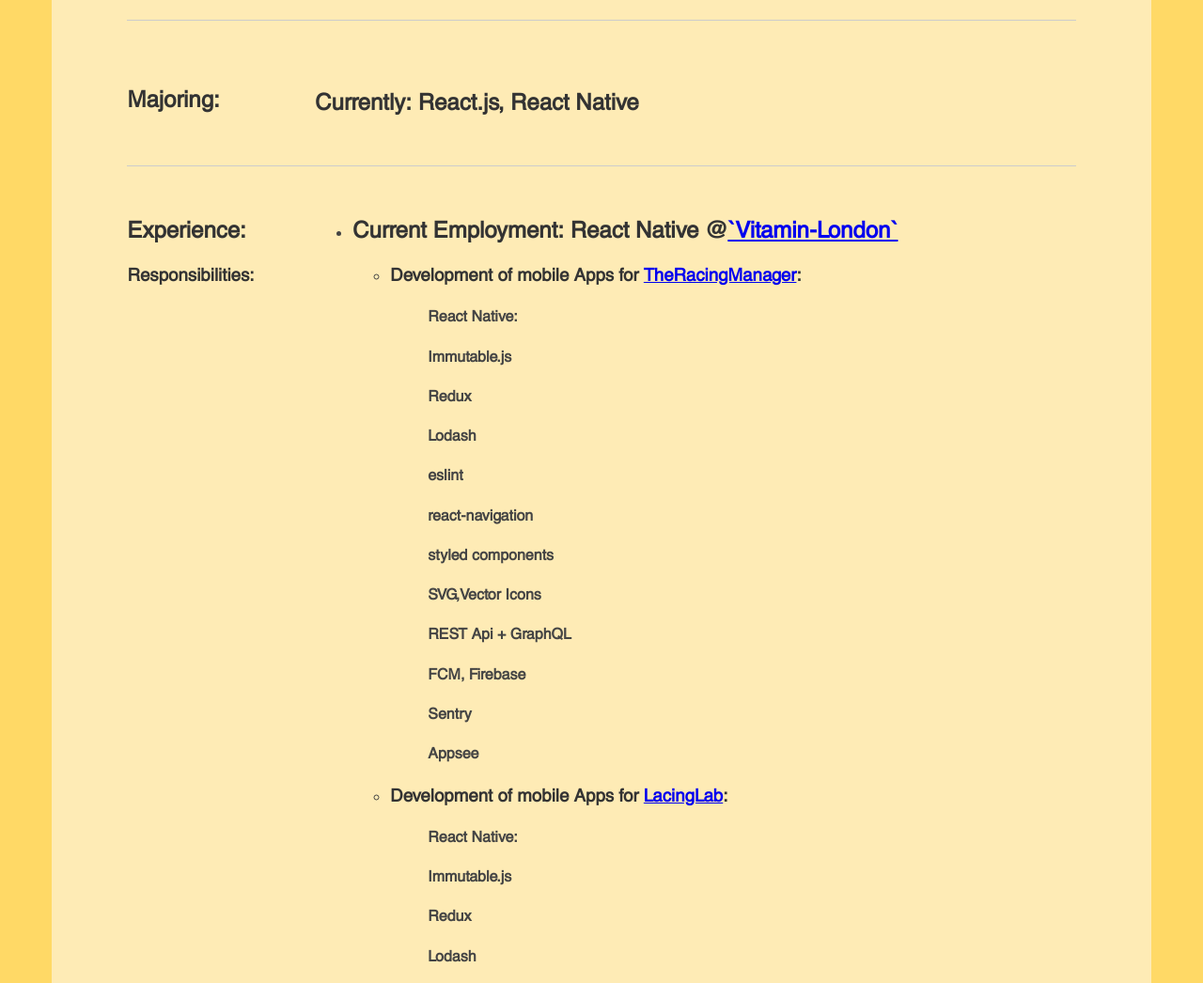
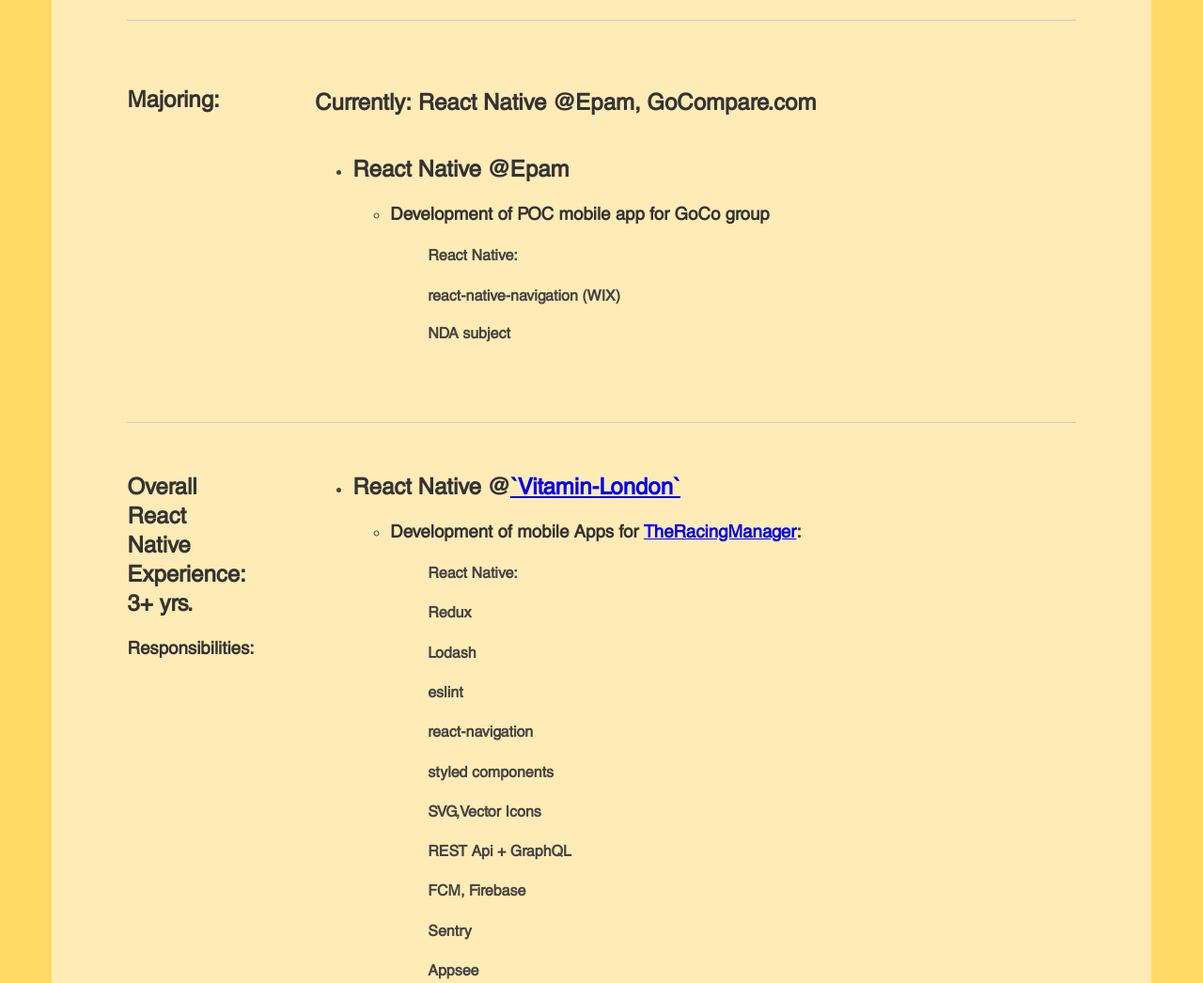
Before and after one commit to GrinchakAndrew/CV, a plain HTML site: page index.html in a window 1280 px wide. Shown: the part 861-1907 px from the top of the page at 94% size. Drawn offline with Linux system fonts and the light colour scheme.

Commit message:
update index.html
update index.html

```diff
--- a/index.html
+++ b/index.html
@@ -3,11 +3,9 @@
 <head>
     <meta http-equiv="Content-Type" content="text/html; charset=UTF-8">
     <title>Andrew Grinchak, CV</title>
-
     <link rel="stylesheet" type="text/css" href="css/Resume.css" media="all">
     <script type="text/javascript" src="js/main.js"></script>
 </head>
-
 <body>
     <div id="resume">
         <div id="main">
@@ -65,14 +63,34 @@
                             <div class="bd-c">
                                 <p class="enlarge">
                                 </p>
-								<h2>Currently: React.js, React Native</h2>
-                                <p></p>
+								<h2>Currently: React Native @Epam, GoCompare.com</h2>
+                            </div>
+                            <div class="bd-c">
+                                <div class="job">
+                                    <ul>
+                                        <li>
+                                            <h2>React Native @Epam</h2>
+                                            <ul>
+                                                <li>
+                                                    <h3>Development of POC mobile app for GoCo group</h3>
+                                                    <ul style="list-style-type: none;">
+                                                </li>
+                                                <h4>React Native: </h4>
+                                                <li>
+                                                    <h4>react-native-navigation (WIX)</h4>
+                                                </li>
+                                                <li>
+                                                    <h4><p>NDA subject</p></h4>
+                                                </li>
+                                            </ul>
+                                        </li>
+                                    </ul>
+                                </div>
                             </div>
                         </div>
-
                         <div class="bd-b">
                             <div class="bd-c first">
-                                <h2>Experience:</h2>
+                                <h2>Overall React Native Experience: 3+ yrs.</h2>
                                 <h3>Responsibilities:</h3>
                             </div>
                             <div class="bd-c">
@@ -81,13 +99,12 @@
                                 <div class="job">
                                   <ul>
 								  <li>
-                                            <h2>Current Employment: React Native @<a href="https://www.vitaminlondon.com/">`Vitamin-London`</a></h2>
+                                            <h2>React Native @<a href="https://www.vitaminlondon.com/">`Vitamin-London`</a></h2>
                                             <ul>
                                                 <li>
                                                     <h3>Development of mobile Apps for <a href="https://play.google.com/store/apps/details?id=com.theracingmanager&hl=es">TheRacingManager</a>:</h3>
                                                     <ul style="list-style-type: none;">
 													</li><h4>React Native: </h4></li>
-													<li><h4>Immutable.js</h4></li>
                                                         <li>
                                                             <h4>Redux</h4>
                                                         </li>
@@ -427,13 +444,11 @@ Automation of Internal Management Flow with React.js for Web-based internal task
                                                             <h4>Documenting patterns, snippets and versatile company dev solutions;</h4>
                                                         </li>
                                                         <li>
-                                                            <h4>Coding Guidelines Creation, etc.;</h4>
+                                                            <h4><a href="http://grinchakandrew.github.io/coding_guidelines_js/">Coding Guidelines Creation</a>, etc.;</h4>
                                                         </li>
-
                                                         <li>
                                                             <h4>Managing corporative knowledge database (html, JavaScript, MS SharePoint);</h4>
                                                         </li>
-
                                                     </ul>
                                                 </li>
                                             </ul>
```
